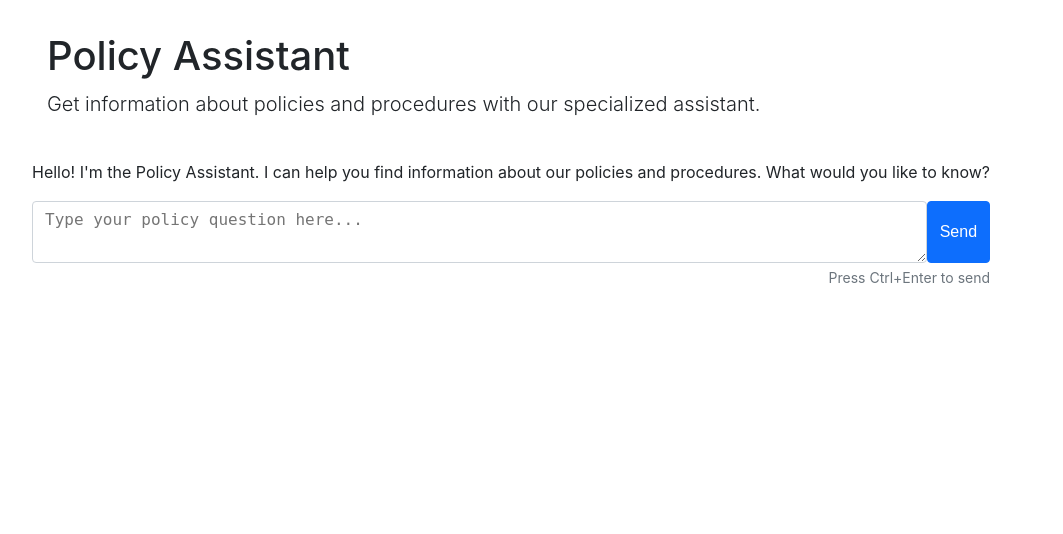
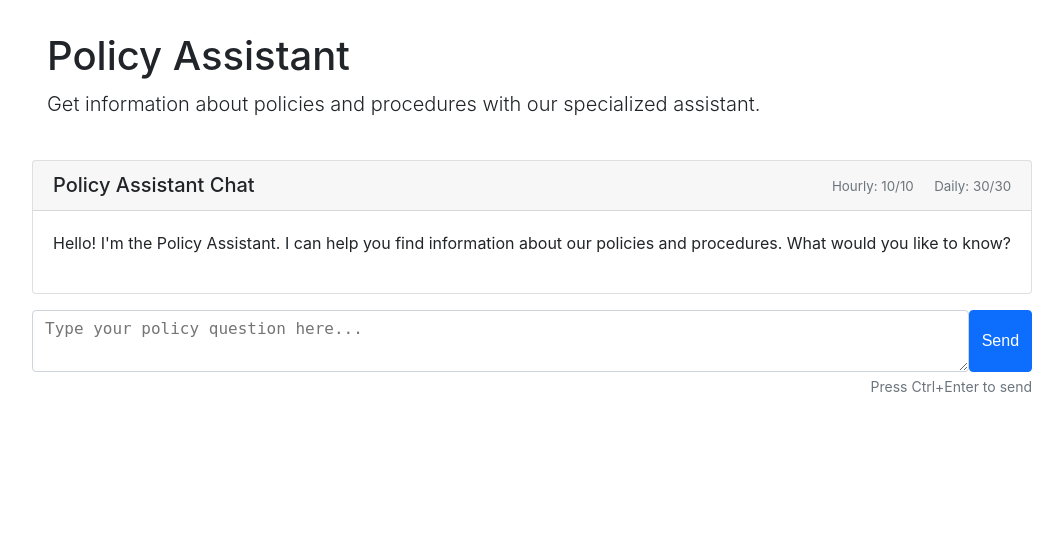
Before and after one commit to taoi11/caf_gpt, a Django app: page /policy/ in a window 1280 px wide. Shown: the part 116-650 px from the top of the page, without its empty margins (38-1101 px from the left). Run offline with Django 4.2, Linux system fonts and the light colour scheme; some libraries are stand-ins or nearby versions.

Commit message:
Rate limit policy foo (#3)
* Copilot: Refactor rate limit display and integrate into chat interface and pace notes

```diff
--- /dev/null
+++ b/core/static/core/css/rate_limit.css
@@ -0,0 +1,25 @@
+/* Styles for the rate limit display */
+.rate-limit-container {
+    max-width: 600px;
+    margin: 0 auto;
+    padding: 20px;
+    border: 1px solid #ddd;
+    border-radius: 8px;
+    background-color: #f9f9f9;
+    text-align: center;
+}
+
+.rate-limit-status {
+    margin-bottom: 20px;
+}
+
+.rate-limit-status p {
+    font-size: 1.2em;
+    margin: 10px 0;
+}
+
+.rate-limit-errors {
+    color: #dc3545;
+    font-size: 1em;
+    margin-top: 20px;
+}
--- /dev/null
+++ b/core/static/core/js/rate_limit.js
@@ -0,0 +1,25 @@
+document.addEventListener('DOMContentLoaded', function() {
+    fetchRateLimits();
+    // Set up regular polling every 60 seconds
+    setInterval(fetchRateLimits, 60000);
+});
+
+function fetchRateLimits() {
+    fetch('/policy/api/rate-limits/')
+        .then(response => response.json())
+        .then(data => {
+            updateRateLimitDisplay(data);
+        })
+        .catch(error => {
+            console.error('Error fetching rate limits:', error);
+        });
+}
+
+function updateRateLimitDisplay(data) {
+    // Update the compact displays for embedded rate limit bars
+    const hourlyRemainingDisplay = document.getElementById('hourly-remaining-display');
+    const dailyRemainingDisplay = document.getElementById('daily-remaining-display');
+
+    if (hourlyRemainingDisplay) hourlyRemainingDisplay.textContent = `${data.hourly.remaining}/${data.hourly.limit}`;
+    if (dailyRemainingDisplay) dailyRemainingDisplay.textContent = `${data.daily.remaining}/${data.daily.limit}`;
+}
--- a/core/templates/core/base.html
+++ b/core/templates/core/base.html
@@ -9,6 +9,7 @@
 
     <!-- Base CSS -->
     <link rel="stylesheet" href="{% static 'core/css/base.css' %}">
+    <link rel="stylesheet" href="{% static 'core/css/rate_limit.css' %}">
 
     {% block extra_css %}{% endblock %}
 </head>
@@ -59,6 +60,7 @@
 
     <!-- Common JS -->
     <script src="{% static 'core/js/base.js' %}"></script>
+    <script src="{% static 'core/js/rate_limit.js' %}"></script>
 
     {% block extra_js %}{% endblock %}
 </body>
--- /dev/null
+++ b/core/templates/core/rate_limit.html
@@ -0,0 +1,5 @@
+{% load static %}
+<div class="rate-limits">
+    <small class="text-muted" style="margin-right: 1rem;">Hourly: <span id="hourly-remaining-display">0/0</span></small>
+    <small class="text-muted">Daily: <span id="daily-remaining-display">0/0</span></small>
+</div>
--- a/pacenote_foo/templates/pacenote_foo/pace_notes.html
+++ b/pacenote_foo/templates/pacenote_foo/pace_notes.html
@@ -16,10 +16,7 @@
             <div class="card mb-4">
                 <div class="card-header d-flex justify-content-between align-items-center">
                     <h5 class="mb-0">Generate Pace Notes</h5>
-                    <div class="rate-limits">
-                        <small class="text-muted" style="margin-right: 1rem;">Hourly: <span class="hourly-remaining">0/0</span></small>
-                        <small class="text-muted">Daily: <span class="daily-remaining">0/0</span></small>
-                    </div>
+                    {% include "core/rate_limit.html" %}
                 </div>
                 <div class="card-body">
                     <div class="form-group mb-3">
@@ -63,4 +60,5 @@
 
 {% block extra_js %}
 <script src="{% static 'pacenote_foo/js/pace_notes.js' %}"></script>
+<script src="{% static 'core/js/rate_limit.js' %}"></script>
 {% endblock %}
--- a/policy_foo/templates/policy_foo/chat_interface.html
+++ b/policy_foo/templates/policy_foo/chat_interface.html
@@ -16,11 +16,19 @@
 
 <div class="row">
     <div class="col-md-12">
-        <div class="chat-container" id="chatContainer">
-            <div class="message assistant-message">
-                <p>Hello! I'm the Policy Assistant. I can help you find information about our policies and procedures. What would you like to know?</p>
+        <div class="card mb-3">
+            <div class="card-header d-flex justify-content-between align-items-center">
+                <h5 class="mb-0">Policy Assistant Chat</h5>
+                {% include "core/rate_limit.html" %}
             </div>
-            <!-- Chat messages will be added here dynamically -->
+            <div class="card-body p-0">
+                <div class="chat-container" id="chatContainer">
+                    <div class="message assistant-message">
+                        <p>Hello! I'm the Policy Assistant. I can help you find information about our policies and procedures. What would you like to know?</p>
+                    </div>
+                    <!-- Chat messages will be added here dynamically -->
+                </div>
+            </div>
         </div>
 
         <div class="mt-3">
@@ -40,4 +48,5 @@
 
 {% block extra_js %}
 <script src="{% static 'policy_foo/js/policy.js' %}"></script>
+<script src="{% static 'core/js/rate_limit.js' %}"></script>
 {% endblock %}
--- a/policy_foo/urls.py
+++ b/policy_foo/urls.py
@@ -4,6 +4,7 @@ PolicyFoo app URL configuration.
 from django.urls import path
 from .views import ChatInterfaceView, router
 from .views.rate_limits import RateLimitsView
+from core.views import rate_limit_view
 
 app_name = 'policy_foo'
 
@@ -11,4 +12,5 @@ urlpatterns = [
     path('', ChatInterfaceView.as_view(), name='chat_interface'),
     path('api/rate-limits/', RateLimitsView.as_view(), name='rate_limits'),
     path('api/chat/', router.PolicyRouterView.as_view(), name='chat_api'),
+    path('rate-limit/', rate_limit_view, name='rate_limit'),
 ]
```
Also changed, not shown: core/views.py (+14 -0 lines).
